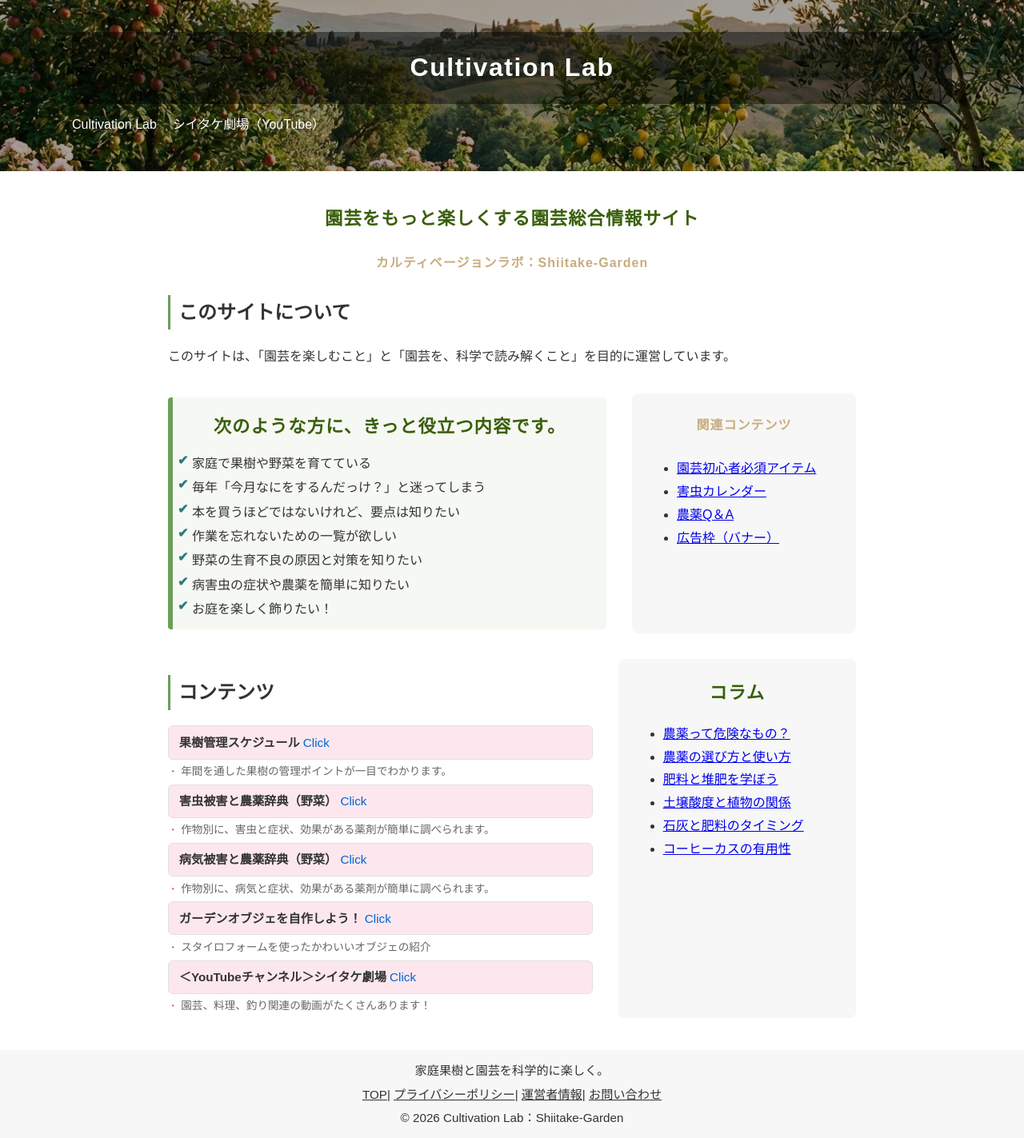
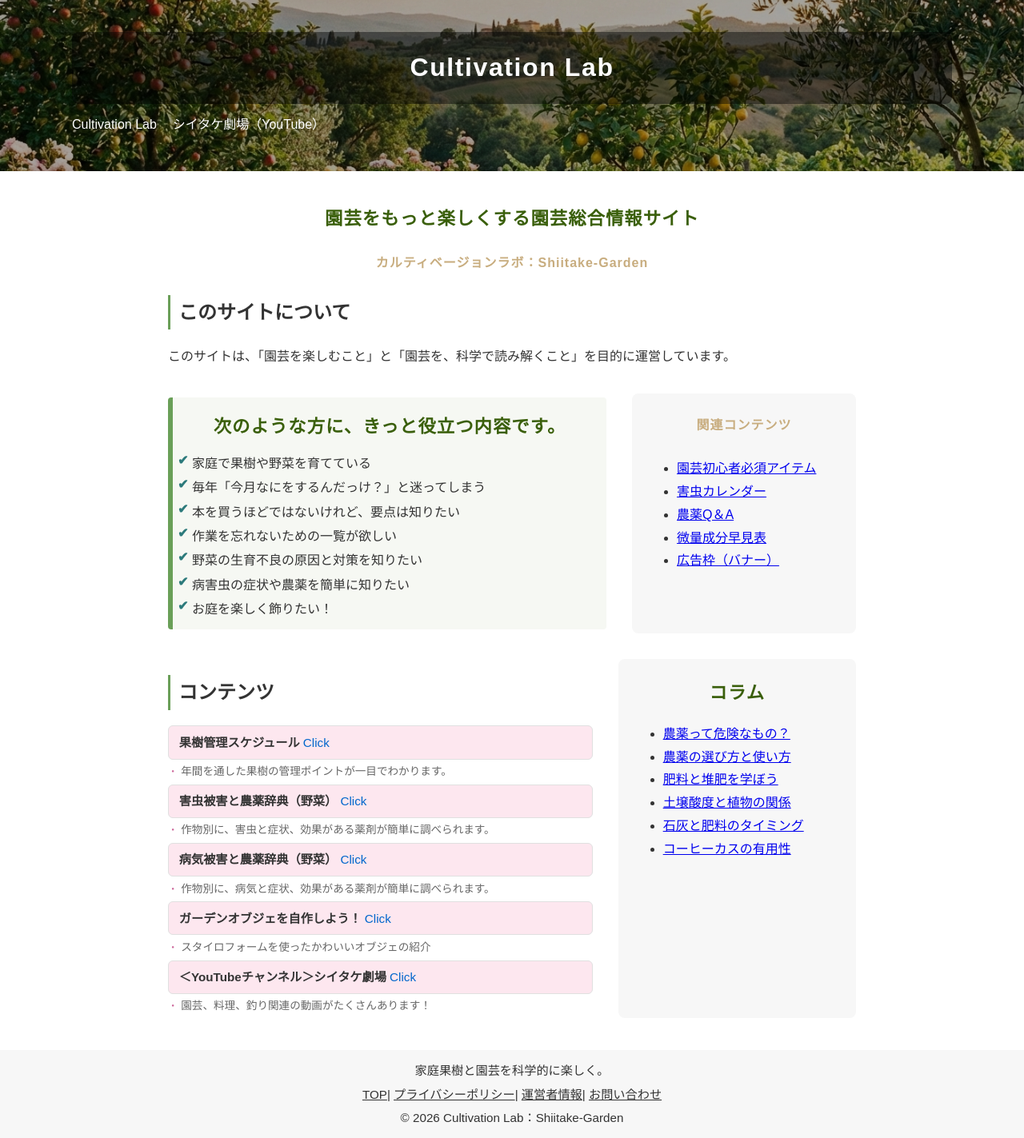
Before and after one commit to shiitake-garden/shiitake-garden.github.io, a Jekyll site: the page built from index.html, in a window 1280 px wide. Shown: the whole page at 80% size. Built offline with Jekyll 4.4.1, drawn with Linux system fonts in a browser that asks for light colours.

Commit message:
Update index.html

```diff
--- a/index.html
+++ b/index.html
@@ -34,6 +34,7 @@ title: カルティベージョンラボ
       <li><a href="/column/column_syosinsya.html">園芸初心者必須アイテム</a></li>
       <li><a href="/column/column_nouyaku3.html">害虫カレンダー</a></li>
       <li><a href="/column/column_nouyaku_qa.html">農薬Q＆A</a></li>
+      <li><a href="/column/column_hiryou_biryou.html">微量成分早見表</a></li>
       <li><a href="#">広告枠（バナー）</a></li>
     </ul>
   </aside>
```
